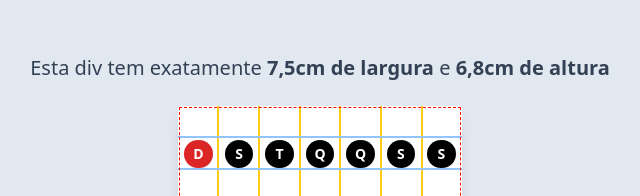
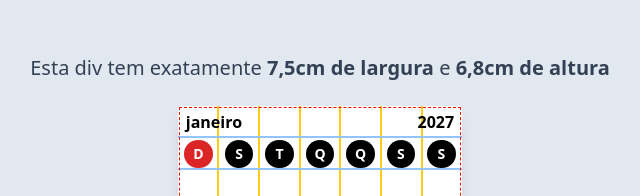
Before and after one commit to poderdamagia/calendario-imas, a plain HTML site: page index.html in a window 1280 px wide. Shown: the part 150-346 px from the top of the page, without its empty margins (320-960 px from the left). Drawn offline with nearby package versions, Linux system fonts and the light colour scheme.

Commit message:
Adiciona janeiro e 2027 na primeira linha do molde

```diff
--- a/index.html
+++ b/index.html
@@ -17,6 +17,17 @@
             /* Adicionando uma leve sombra de borda apenas para destacar melhor a caixa */
             box-shadow: 0 10px 15px -3px rgba(0, 0, 0, 0.1), 0 4px 6px -2px rgba(0, 0, 0, 0.05);
             /* A borda sólida original foi removida para dar foco total à linha de bordado vermelha */
+        }
+
+        .cabecalho-mes {
+            grid-column: 1 / -1;
+            grid-row: 1;
+            display: flex;
+            justify-content: space-between;
+            align-items: center;
+            padding-inline: 2mm;
+            font-weight: 700;
+            color: #000;
         }
 
         /* Linhas de bordar (tracejado) encostadas na borda */
@@ -67,6 +78,11 @@
 
             <!-- Camada de células para o conteúdo (7 colunas x 8 linhas) -->
             <div class="absolute inset-0 grid grid-cols-[repeat(7,1fr)] grid-rows-[repeat(8,1fr)] z-10 pointer-events-none">
+                <div class="cabecalho-mes">
+                    <span>janeiro</span>
+                    <span>2027</span>
+                </div>
+
                 <!-- Círculo vermelho perfeito na Coluna 1, Linha 2 -->
                 <div class="col-start-1 row-start-2 p-[2px] flex items-center justify-center">
                     <div class="h-full aspect-square bg-red-600 rounded-full flex items-center justify-center text-white font-bold text-sm shadow-sm">
```
